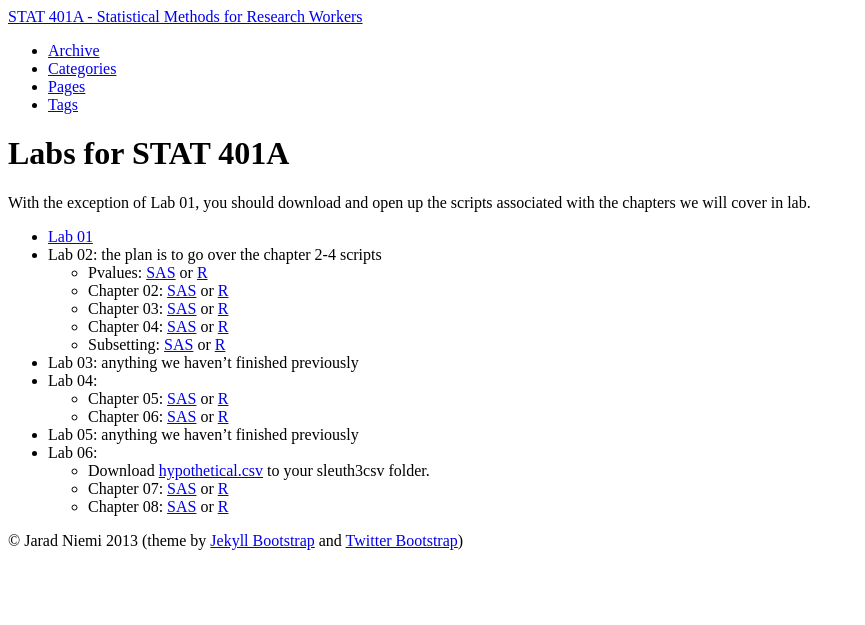
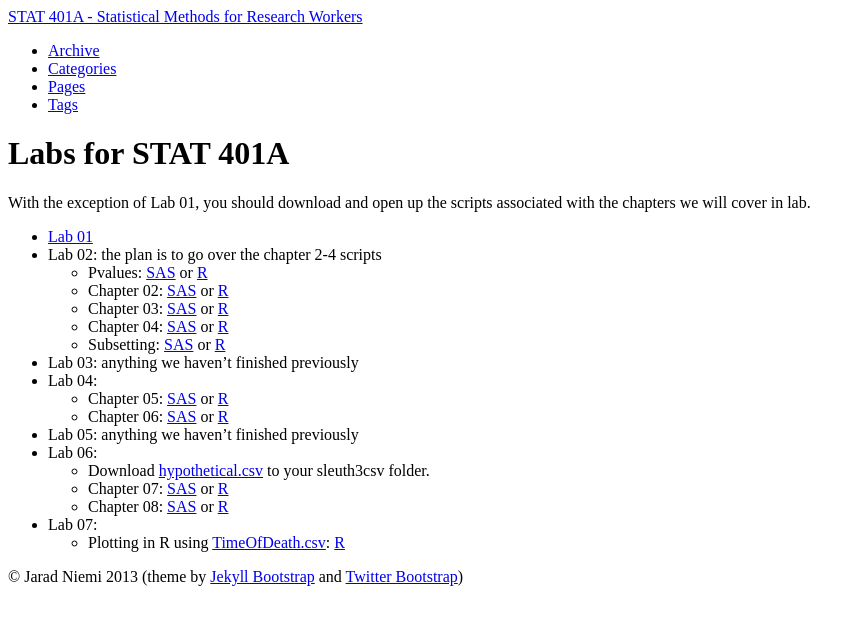
Before and after one commit to jarad/stat401A, a Jekyll site: the page built from lab/index.md, in a window 1280 px wide. Shown: the top 625 px of the page, without its empty margins (0-865 px from the left). Built offline with Jekyll 4.4.1, drawn with Linux system fonts in a browser that asks for light colours.

Commit message:
updated plotting.R

```diff
--- a/lab/index.md
+++ b/lab/index.md
@@ -23,3 +23,5 @@ With the exception of Lab 01, you should download and open up the scripts associ
   - Download [hypothetical.csv]({{BASE_PATH}}/lab/hypothetical.csv) to your sleuth3csv folder.
   - Chapter 07: [SAS]({{BASE_PATH}}/lab/ch07.sas) or [R]({{BASE_PATH}}/lab/ch07.R)
   - Chapter 08: [SAS]({{BASE_PATH}}/lab/ch08.sas) or [R]({{BASE_PATH}}/lab/ch08.R)
+- Lab 07:
+  - Plotting in R using [TimeOfDeath.csv]({{BASE_PATH}}/lab/TimeOfDeath.csv): [R]({{BASE_PATH}}/lab/plotting.R)
```
Also changed, not shown: 1 other file.
